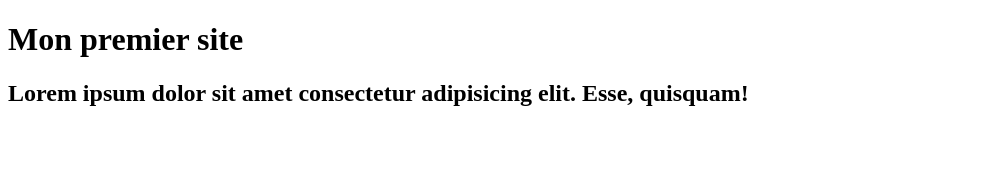
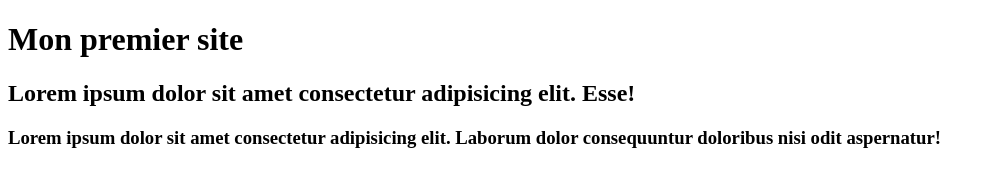
Before and after one commit to IBassaoud/googlepage, a plain HTML site: page index.html in a window 1280 px wide. Shown: the whole page, without its empty margins (0-995 px from the left). Drawn offline with Linux system fonts and the light colour scheme.

Commit message:
H2 suppression texte, Ajout H3

```diff
--- a/index.html
+++ b/index.html
@@ -8,6 +8,7 @@
 </head>
 <body>
     <h1>Mon premier site</h1>
-    <h2>Lorem ipsum dolor sit amet consectetur adipisicing elit. Esse, quisquam!</h2>
+    <h2>Lorem ipsum dolor sit amet consectetur adipisicing elit. Esse!</h2>
+    <h3>Lorem ipsum dolor sit amet consectetur adipisicing elit. Laborum dolor consequuntur doloribus nisi odit aspernatur!</h3>
 </body>
 </html>
```
